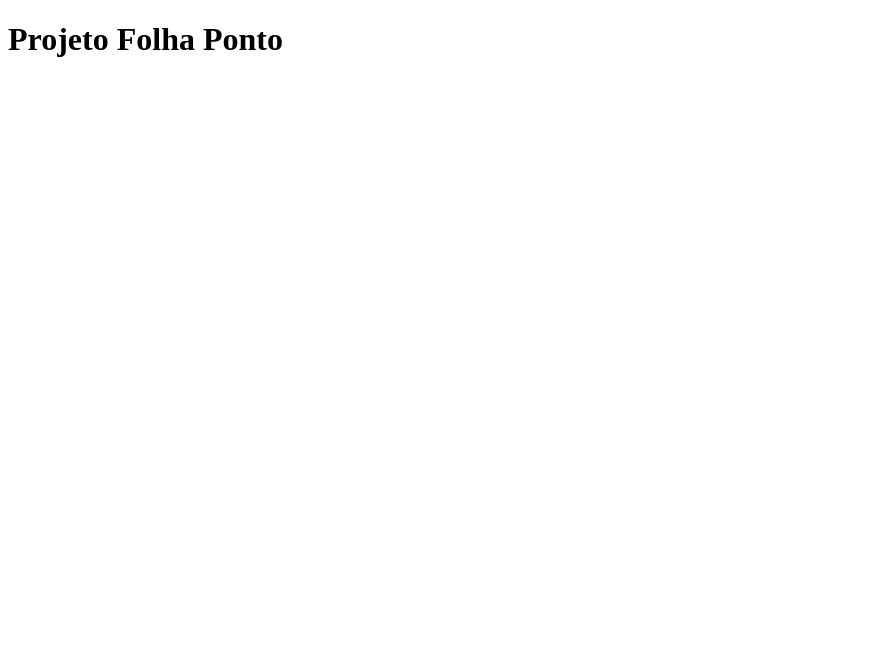
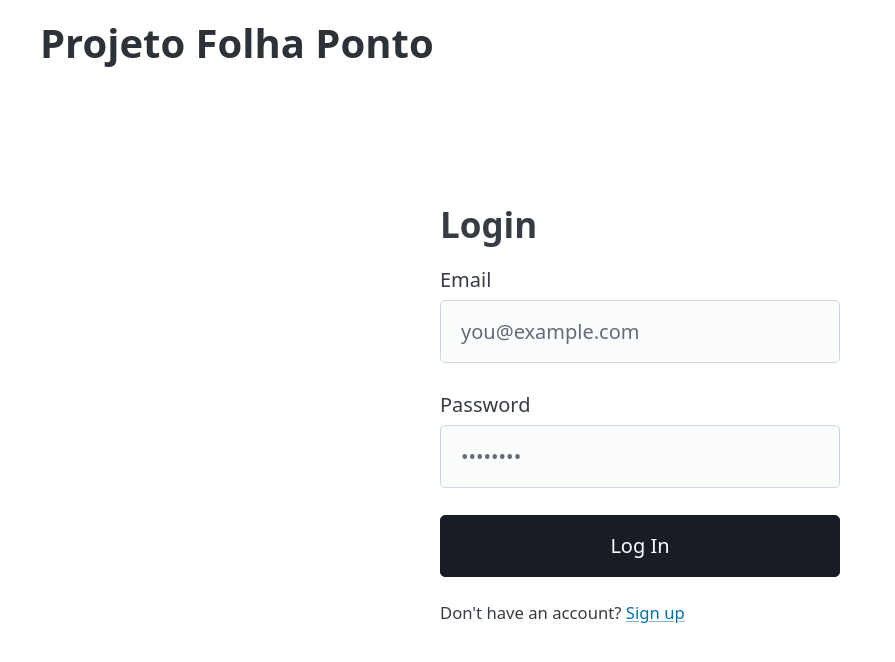
Before and after one commit to Vinis-vp/Desafio-FolhaPonto, a plain HTML site: page frontend/index.html in a window 1280 px wide. Shown: the whole page, without its empty margins (0-895 px from the left). Drawn offline with nearby package versions, Linux system fonts and the light colour scheme.

Commit message:
feat: Criado a base da tela de login

```diff
--- a/frontend/index.html
+++ b/frontend/index.html
@@ -3,9 +3,27 @@
 <head>
     <meta charset="UTF-8">
     <meta name="viewport" content="width=device-width, initial-scale=1.0">
+    <link rel="stylesheet" href="https://cdn.jsdelivr.net/npm/@picocss/pico@2/css/pico.min.css">
     <title>Folha Ponto</title>
 </head>
 <body>
-    <h1>Projeto Folha Ponto</h1>
+    <main class="container">
+        <h1>Projeto Folha Ponto</h1>
+    </main>
+    <main class="container" style="max-width: 400px; margin-top: 10vh;">
+        <h2>Login</h2>
+        <form>
+          <label for="email">
+            Email
+            <input type="email" id="email" name="email" placeholder="you@example.com" required />
+          </label>
+          <label for="password">
+            Password
+            <input type="password" id="password" name="password" placeholder="••••••••" required />
+          </label>
+          <button type="submit" class="contrast">Log In</button>
+        </form>
+        <small>Don't have an account? <a href="#">Sign up</a></small>
+      </main>
 </body>
 </html>
```
